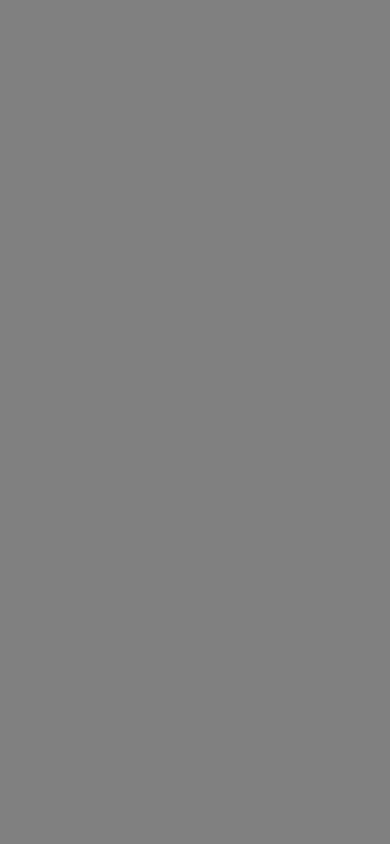
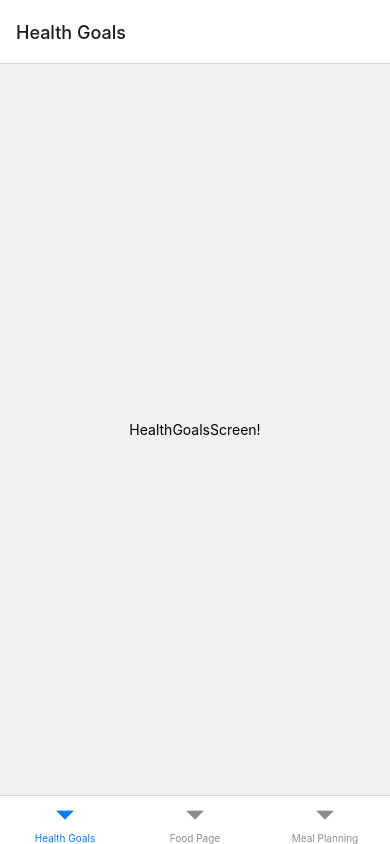
Before and after one commit to prevostlESIEE/Nutriselectif, a React Native app: screen / in a window 390 px wide. Built offline with nearby package versions, Linux system fonts and the light colour scheme.

Commit message:
Tabs Setup

```diff
--- a/App.js
+++ b/App.js
@@ -1,22 +1,60 @@
+import { createBottomTabNavigator } from '@react-navigation/bottom-tabs';
+import { NavigationContainer } from '@react-navigation/native';
 import { StatusBar } from 'expo-status-bar';
 import React from 'react';
-import { SafeAreaView, StyleSheet, Platform, NativeModules } from 'react-native';
+import { SafeAreaView, StyleSheet, Text, View, Platform, NativeModules } from 'react-native';
+
+import { FoodPageScreen } from './FoodPage.js';
+import { HealthGoalsScreen } from './HealthGoals.js';
+import { MealPlanningScreen } from './MealPlanning.js';
+
+
+
 const { StatusBarManager } = NativeModules;
+const Tab = createBottomTabNavigator();
+
+function MyTabs() {
+  return (
+    <Tab.Navigator>
+      <Tab.Screen name="Health Goals" component={HealthGoalsScreen} />
+      <Tab.Screen name="Food Page" component={FoodPageScreen} />
+      <Tab.Screen name="Meal Planning" component={MealPlanningScreen} />
+    </Tab.Navigator>
+  );
+}
 
 export default function App() {
   return (
-    <SafeAreaView style={styles.AndroidSafeArea}>
+    <NavigationContainer>
+      <SafeAreaView style={styles.AndroidSafeArea}>
 
-      <StatusBar style="auto" />
-    </SafeAreaView>
+
+        <StatusBar style="auto" />
+        <MyTabs />
+      </SafeAreaView>
+    </NavigationContainer>
   );
 }
 
 const styles = StyleSheet.create({
+  row: {
+    flexDirection: 'row',
+  },
+  col: {
+    marginBottom: 15,
+    marginTop: 15,
+    flexDirection: 'column',
+  },
+  centeredCol: {
+    marginBottom: 15,
+    marginTop: 15,
+    flexDirection: 'column',
+    alignItems: 'center',
+  },
   AndroidSafeArea: {
     flex: 1,
     flexDirection: 'column',
-    backgroundColor: 'grey',
+    backgroundColor: 'white',
     paddingTop: Platform.OS === 'android' ? StatusBarManager.HEIGHT : 0,
   },
 });
--- /dev/null
+++ b/FoodPage.js
@@ -0,0 +1,9 @@
+import { SafeAreaView, StyleSheet, Text, View, Platform, NativeModules } from 'react-native';
+
+export function FoodPageScreen() {
+  return (
+    <View style={{ flex: 1, justifyContent: 'center', alignItems: 'center' }}>
+      <Text>FoodPageScreen!</Text>
+    </View>
+  );
+}
--- /dev/null
+++ b/HealthGoals.js
@@ -0,0 +1,9 @@
+import { SafeAreaView, StyleSheet, Text, View, Platform, NativeModules } from 'react-native';
+
+export function HealthGoalsScreen() {
+  return (
+    <View style={{ flex: 1, justifyContent: 'center', alignItems: 'center' }}>
+      <Text>HealthGoalsScreen!</Text>
+    </View>
+  );
+}
--- /dev/null
+++ b/MealPlanning.js
@@ -0,0 +1,9 @@
+import { SafeAreaView, StyleSheet, Text, View, Platform, NativeModules } from 'react-native';
+
+export function MealPlanningScreen() {
+  return (
+    <View style={{ flex: 1, justifyContent: 'center', alignItems: 'center' }}>
+      <Text>MealPlanningScreen!</Text>
+    </View>
+  );
+}
--- a/package.json
+++ b/package.json
@@ -20,10 +20,14 @@
     "trailingComma": "es5"
   },
   "dependencies": {
+    "@react-navigation/bottom-tabs": "^6.5.7",
+    "@react-navigation/native": "^6.1.6",
     "expo": "~48.0.15",
     "expo-status-bar": "~1.4.4",
     "react": "18.2.0",
-    "react-native": "0.71.8"
+    "react-native": "0.71.8",
+    "react-native-safe-area-context": "4.5.0",
+    "react-native-screens": "~3.20.0"
   },
   "devDependencies": {
     "@babel/core": "^7.20.0",
```
Also changed, not shown: 1 other file (tests, documents, lock files or other folders).
